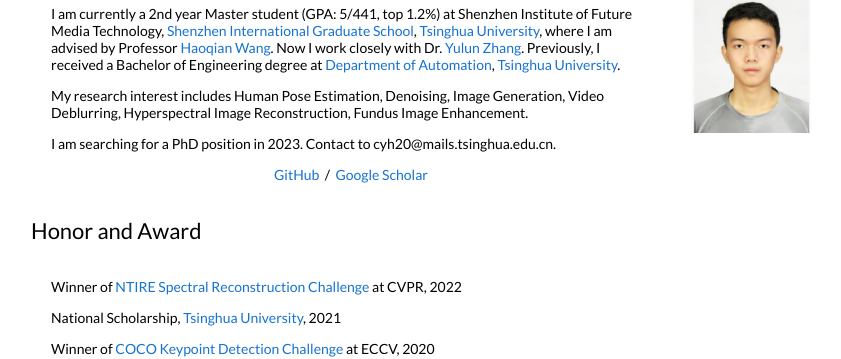
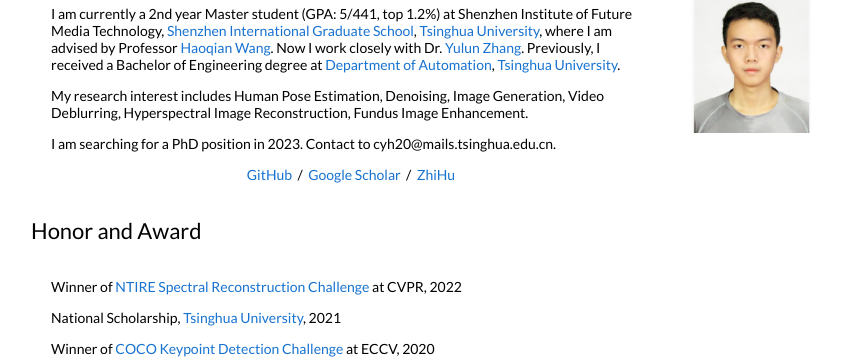
Before and after one commit to ChunmingHe/caiyuanhao1998.github.io, a Jekyll site: the page built from _posts/2022-01-10-preprint22.markdown, in a window 1280 px wide and 900 px high. Shown: the part 97-456 px from the top of the window, without its empty margins (209-1050 px from the left). Built offline with Jekyll 4.4.1, drawn with Linux system fonts in a browser that asks for light colours.

Commit message:
Update default.html

```diff
--- a/_layouts/default.html
+++ b/_layouts/default.html
@@ -36,7 +36,8 @@
               </p>
               <p style="text-align:center">
                 <a href="https://github.com/caiyuanhao1998">GitHub</a> &nbsp;/&nbsp;
-                <a href="https://scholar.google.com.hk/citations?hl=zh-CN&user=3YozQwcAAAAJ&view_op=list_works&alert_preview_top_rm=2&gmla=AJsN-F6qHpxLkFzMFeel7Yz9yoVhRAQujFgWpKSqtm012OruJD3sjja4Ia40NxFTxZHVTsdP1vursIsy5_UjPbFnx91rpfkt_iFUdrcfY6VxZR00d4BtpLmrfeWpF6BASHbBQfAwJ9D9">Google Scholar</a>
+                <a href="https://scholar.google.com.hk/citations?hl=zh-CN&user=3YozQwcAAAAJ&view_op=list_works&alert_preview_top_rm=2&gmla=AJsN-F6qHpxLkFzMFeel7Yz9yoVhRAQujFgWpKSqtm012OruJD3sjja4Ia40NxFTxZHVTsdP1vursIsy5_UjPbFnx91rpfkt_iFUdrcfY6VxZR00d4BtpLmrfeWpF6BASHbBQfAwJ9D9">Google Scholar</a> &nbsp;/&nbsp;
+                <a href="https://www.zhihu.com/people/cyh-28-29">ZhiHu</a>
               </p>
             </td>
             <td style="padding:2.5%;width:20%;max-width:20%">
```
